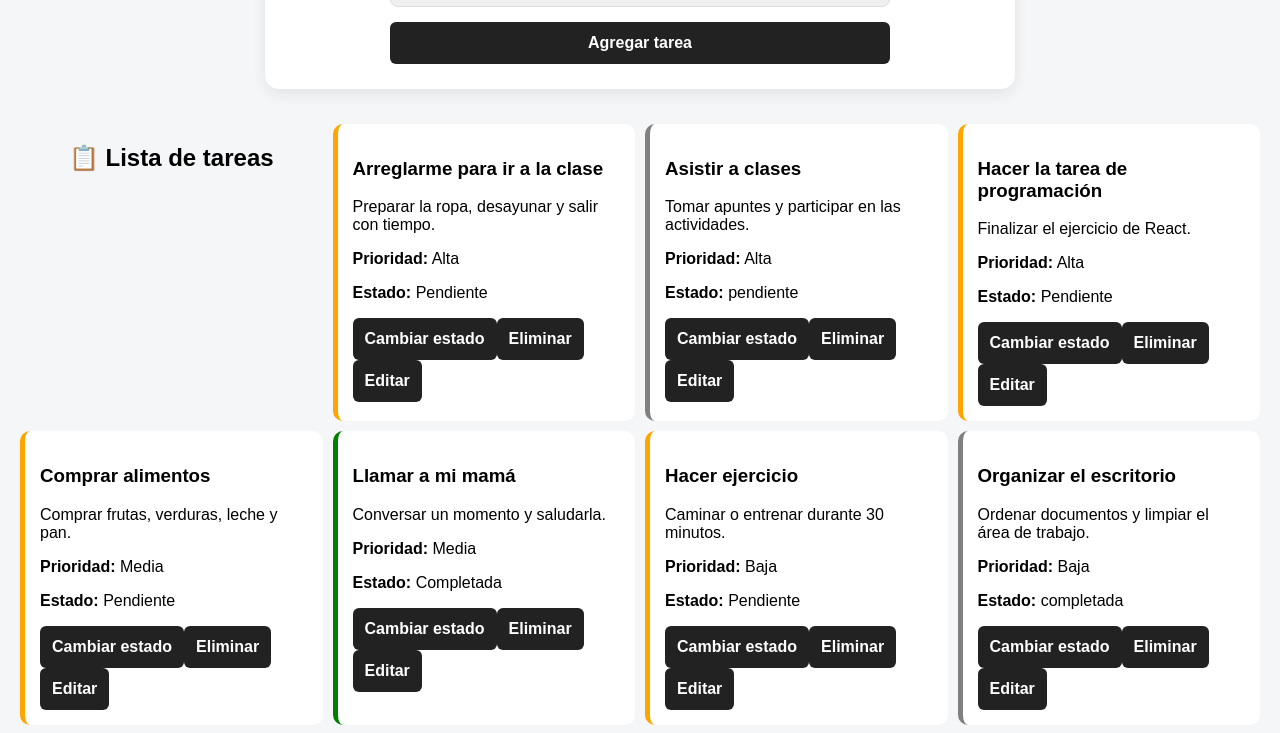
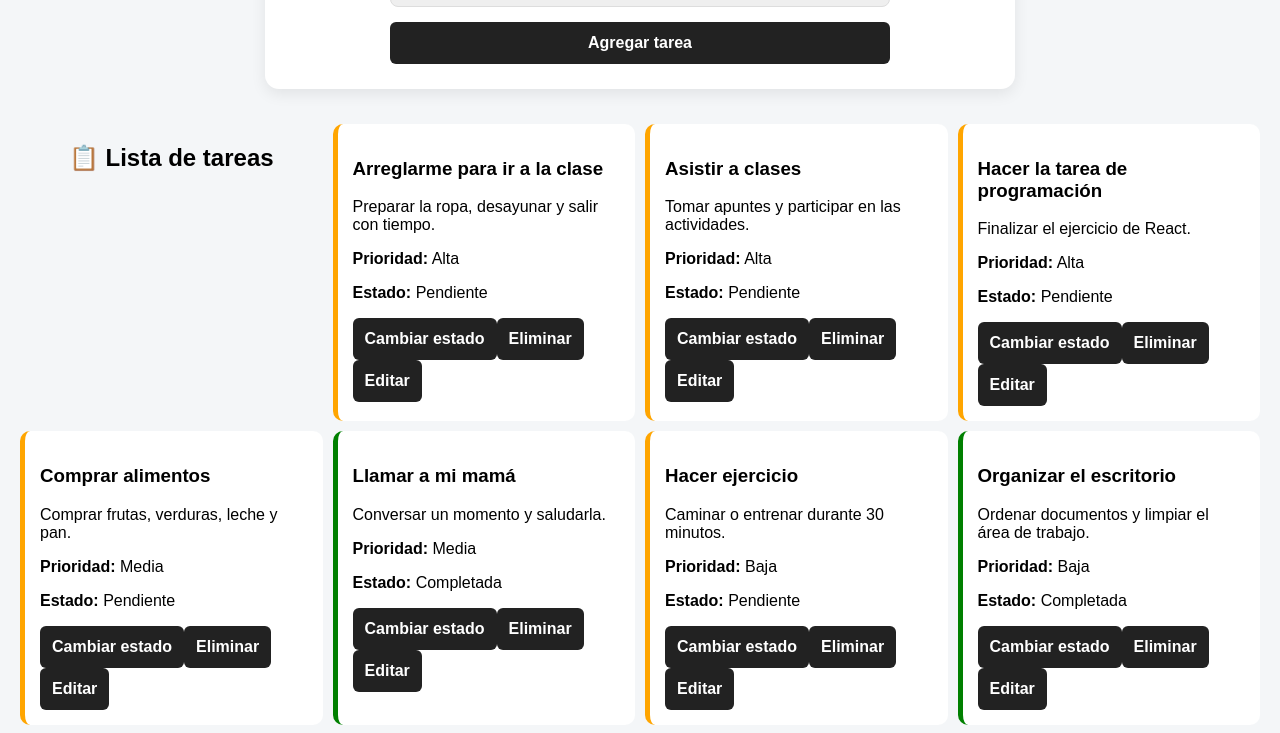
Before and after one commit to katherine-vasquez/react-task-manager, a React (Vite) app: page / in a window 1280 px wide. Shown: the part 600-1333 px from the top of the page. Built offline with nearby package versions, Linux system fonts and the light colour scheme.

Commit message:
Fix: normalización de estados y limpieza de App.jsx

```diff
--- a/src/App.jsx
+++ b/src/App.jsx
@@ -23,7 +23,7 @@ export default function App() {
           title: "Asistir a clases",
           description: "Tomar apuntes y participar en las actividades.",
           priority: "Alta",
-          status: "pendiente",
+          status: "Pendiente", // FIX
         },
         {
           id: 3,
@@ -58,11 +58,11 @@ export default function App() {
           title: "Organizar el escritorio",
           description: "Ordenar documentos y limpiar el área de trabajo.",
           priority: "Baja",
-          status: "completada",
+          status: "Completada", // FIX
         },
         {
           id: 8,
-          title: "Leer un capítulo de el libro de programacion",
+          title: "Leer un capítulo de el libro de programación",
           description: "Dedicar al menos 20 minutos a la lectura.",
           priority: "Media",
           status: "Completada",
@@ -182,21 +182,17 @@ export default function App() {
   return (
     <div className="app">
 
-      {/* HEADER */}
       <header className="header">
         <h1>📋 Gestor de Tareas</h1>
       </header>
 
-      {/* STATS */}
       <section className="stats">
         <p>Total: {total}</p>
         <p>Pendientes: {pendientes}</p>
         <p>Completadas: {completadas}</p>
       </section>
 
-      {/* 🔍 SEARCH + FILTER */}
       <section className="top-bar">
-
         <h2>🔍 Buscar y filtrar tareas</h2>
 
         <input
@@ -223,12 +219,9 @@ export default function App() {
           <option value="Media">Media</option>
           <option value="Baja">Baja</option>
         </select>
-
       </section>
 
-      {/* 📝 FORM */}
       <section className="form-card">
-
         <h2>📝 Nueva tarea</h2>
 
         <p className="form-text">
@@ -263,13 +256,12 @@ export default function App() {
 
           {editingId && (
             <button type="button" onClick={cancelEdit}>
-              Cancelar
+              Cancelar edición
             </button>
           )}
         </form>
       </section>
 
-      {/* 📋 TASKS */}
       <main className="grid">
         <h2>📋 Lista de tareas</h2>
 
@@ -299,7 +291,6 @@ export default function App() {
         ))}
       </main>
 
-      {/* FOOTER */}
       <footer className="footer">
         <p>Gestor de tareas - Proyecto React</p>
       </footer>
```
